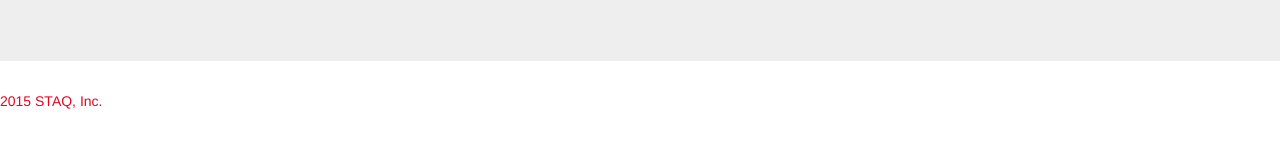
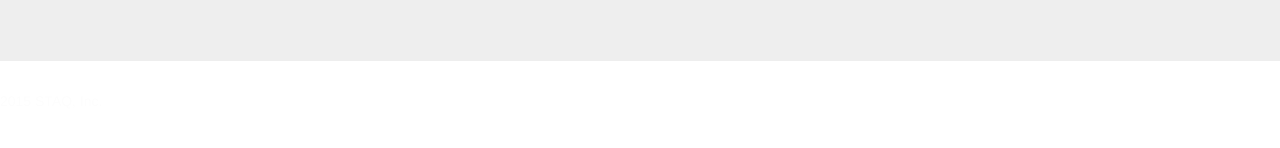
Before and after one commit to marissanbush1/staq, a Jekyll site: the page built from index.html, in a window 1280 px wide. Shown: the part 315-463 px from the top of the page. Built offline with Jekyll 4.4.1, drawn with Linux system fonts in a browser that asks for light colours.

Commit message:
adding footer color

```diff
--- a/css/main.scss
+++ b/css/main.scss
@@ -75,7 +75,8 @@ $on-laptop:        800px;
 
 footer {
   bottom: fixed;
-  color: #E30522;
+  color: #fdfdfd;
+  position: bottom;
 }
 
 nav {
```
